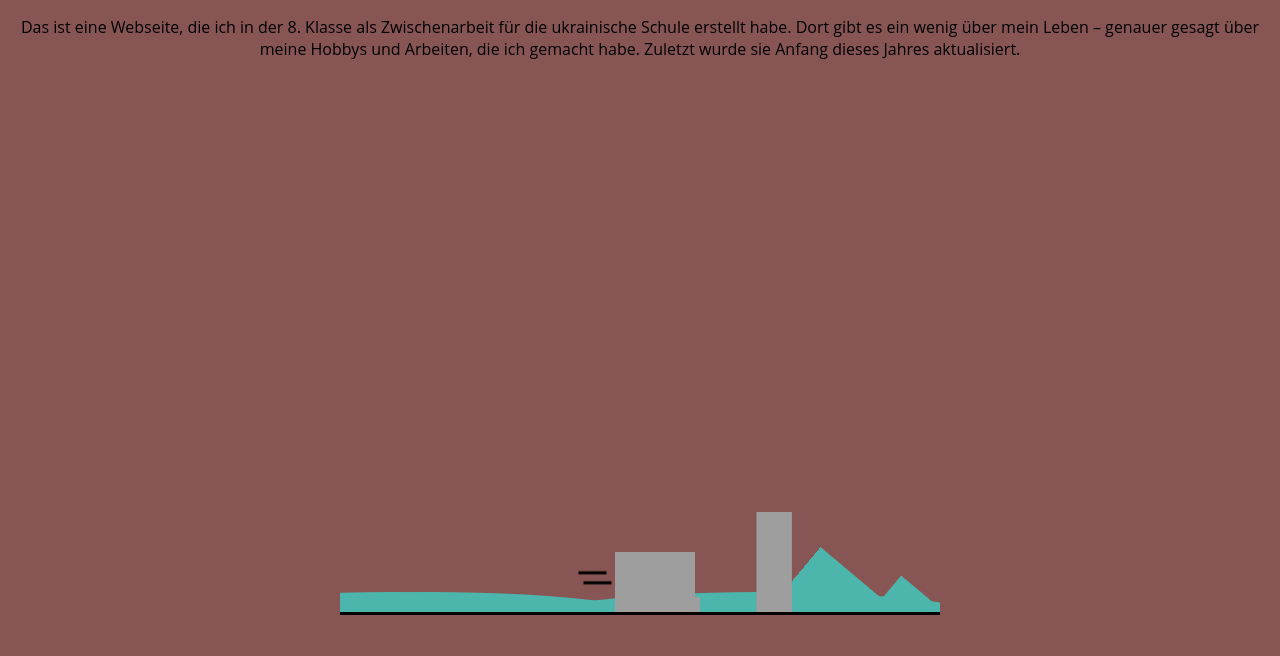
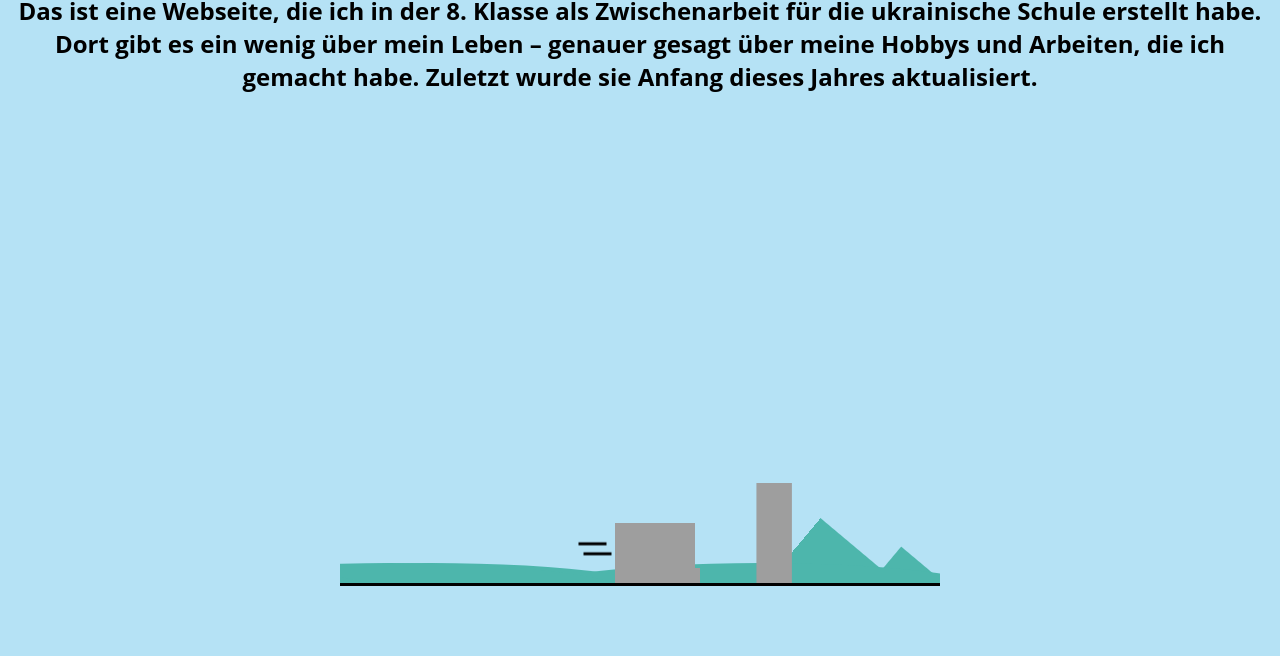
Before and after one commit to ViraVo/ViraVo.github.io, a plain HTML site: page Мої хоббі.html in a window 1280 px wide. Shown: the part 144-800 px from the top of the page. Drawn offline with Linux system fonts and the light colour scheme; grey boxes are pictures that could not be loaded.

Commit message:
Update Мої хоббі.html

```diff
--- a/Мої хоббі.html
+++ b/Мої хоббі.html
@@ -8,7 +8,7 @@
   <style>
 
 body {
-  background: #885555;
+  background: #b5e2f5;
   overflow: hidden;
   font-family: 'Open Sans', sans-serif;
 }
@@ -165,17 +165,14 @@ body {
 
 <br>
 <br>
-<br>
 
 
   <h1><center><a class="button" href="https://moi-hobi9.webnode.com.ua/">Hallo! Das ist meine Welt – tritt ein! 😊</a></center></h1>
-<p><center>Das ist eine Webseite, die ich in der 8. Klasse als Zwischenarbeit für die ukrainische Schule erstellt habe. Dort gibt es ein wenig über mein Leben – genauer gesagt über meine Hobbys und Arbeiten, die ich gemacht habe. Zuletzt wurde sie Anfang dieses Jahres aktualisiert.
-</center></p>
+<h2><center>Das ist eine Webseite, die ich in der 8. Klasse als Zwischenarbeit für die ukrainische Schule erstellt habe. Dort gibt es ein wenig über mein Leben – genauer gesagt über meine Hobbys und Arbeiten, die ich gemacht habe. Zuletzt wurde sie Anfang dieses Jahres aktualisiert.
+</center></h2>
 
 
-<br>
-<br>
-<br>
+
 <br>
 <br>
 <br>
```
